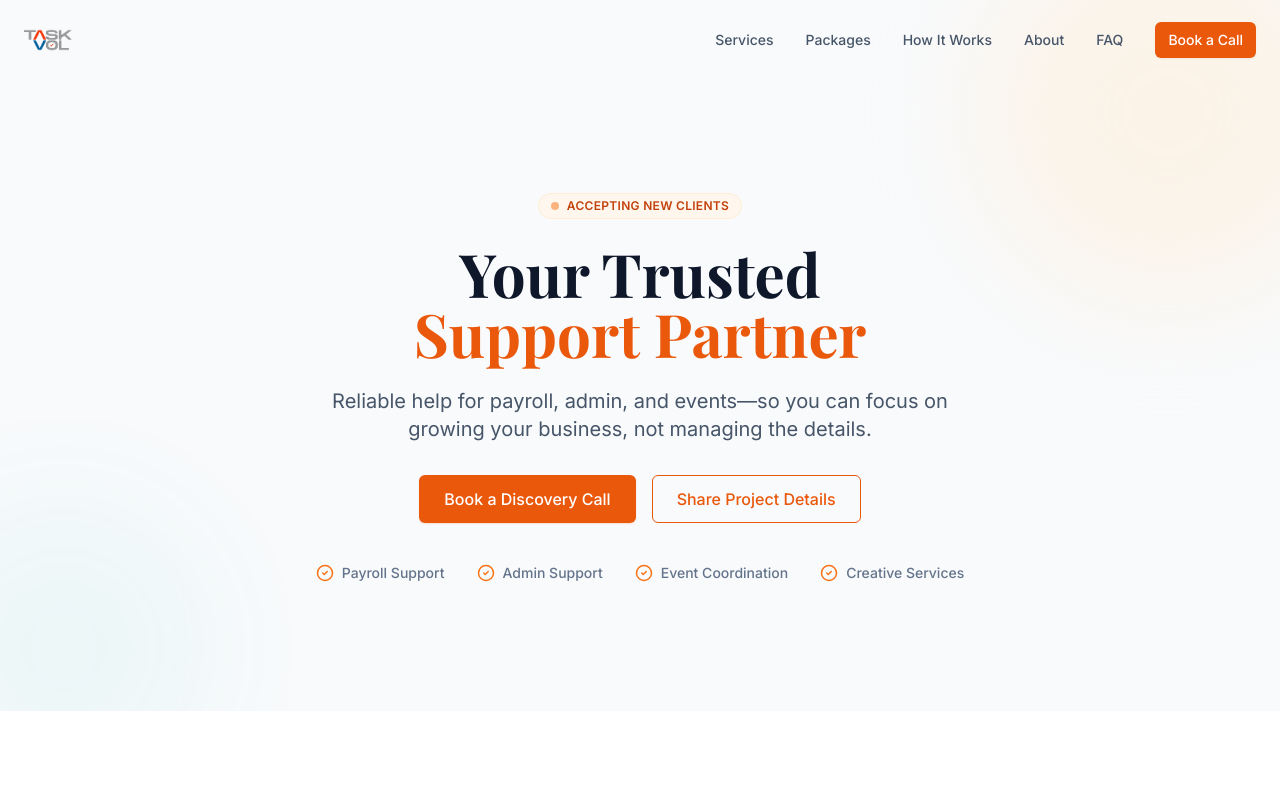
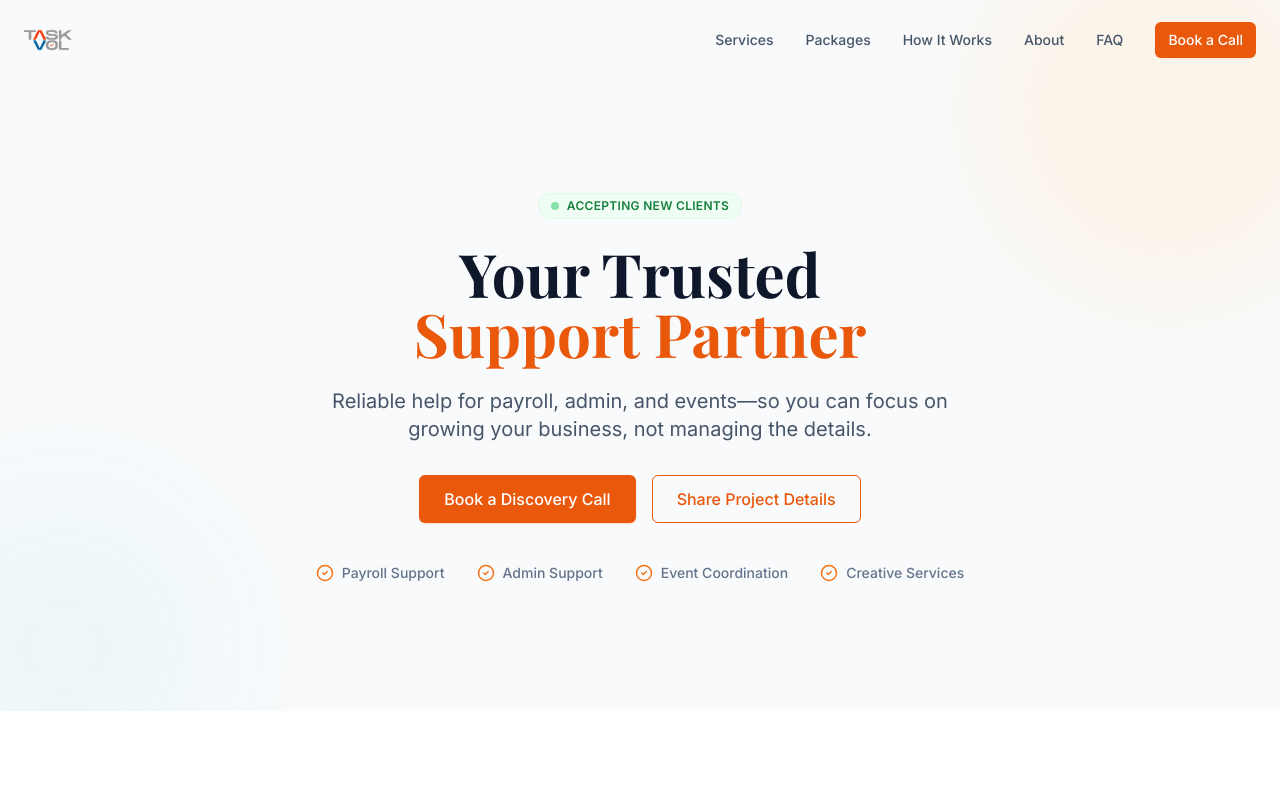
Before and after one commit to assistshavolmorris-ui/TaskVol, a React (Vite) app: page / in a window 1280 px wide. Shown: the top 795 px of the page. Built offline with nearby package versions, Linux system fonts and the light colour scheme.

Commit message:
Updated Hero.tsx

```diff
--- a/components/Hero.tsx
+++ b/components/Hero.tsx
@@ -16,8 +16,8 @@ const Hero: React.FC<HeroProps> = ({ onBookClick, onIntakeClick }) => {
 
       <div className="container mx-auto px-4 relative z-10">
         <div className="max-w-3xl mx-auto text-center">
-          <div className="inline-flex items-center gap-2 px-3 py-1 rounded-full bg-brand-50 border border-brand-100 text-brand-700 text-xs font-semibold uppercase tracking-wide mb-6">
-            <span className="w-2 h-2 rounded-full bg-brand-500 animate-pulse"></span>
+          <div className="inline-flex items-center gap-2 px-3 py-1 rounded-full bg-green-50 border border-green-100 text-green-700 text-xs font-semibold uppercase tracking-wide mb-6">
+            <span className="w-2 h-2 rounded-full bg-green-500 animate-pulse"></span>
             Accepting New Clients
           </div>
 
```
